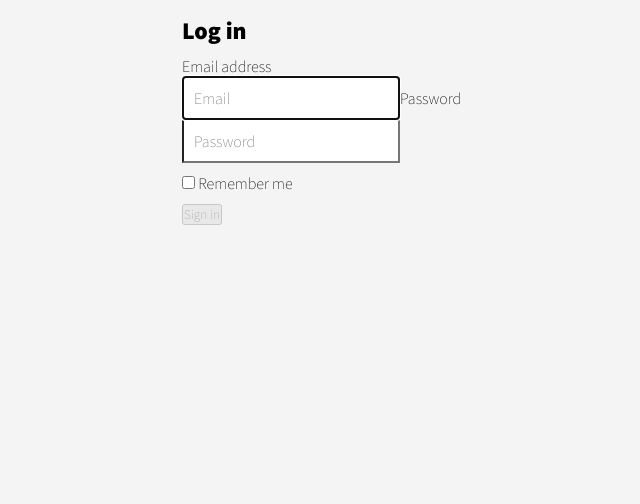
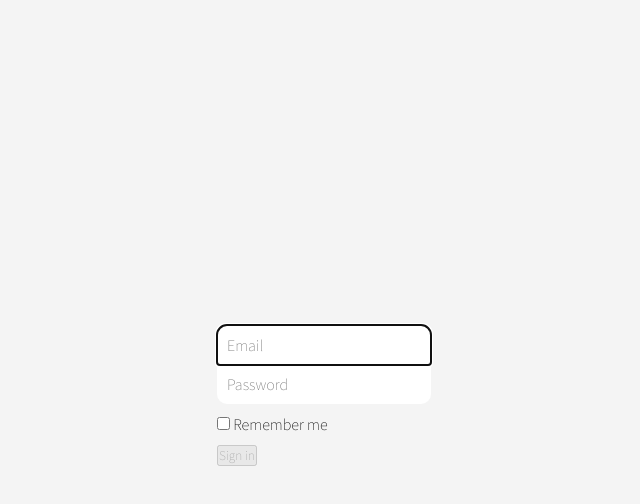
Before and after one commit to p33t00/todo-ang, an Angular app: page /login in a window 1280 px wide. Shown: the top 504 px of the page, without its empty margins (308-948 px from the left). Built offline with nearby package versions, Linux system fonts and the light colour scheme.

Commit message:
backup before system restore

```diff
--- a/package.json
+++ b/package.json
@@ -26,11 +26,12 @@
     "core-js": "^2.5.3",
     "jquery": "^3.3.1",
     "rxjs": "^5.5.6",
+    "typescript": "^2.3.4",
     "webpack": "^3.10.0",
     "zone.js": "^0.8.20"
   },
   "devDependencies": {
-    "@angular/cli": "^1.5.3",
+    "@angular/cli": "^1.6.6",
     "@angular/compiler-cli": "^4.4.6",
     "@angular/language-service": "^4.4.6",
     "@types/jasmine": "~2.5.53",
@@ -48,7 +49,6 @@
     "karma-jasmine-html-reporter": "^0.2.2",
     "protractor": "~5.1.2",
     "ts-node": "~3.2.0",
-    "tslint": "~5.3.2",
-    "typescript": "~2.3.3"
+    "tslint": "~5.3.2"
   }
 }
--- a/src/app/login/login.component.css
+++ b/src/app/login/login.component.css
@@ -1,7 +1,12 @@
 .form-signin {
-  max-width: 330px;
-  padding: 15px;
-  margin: 0 auto;
+  width: 230px;
+  height: 150px;
+  position: absolute;
+  top: 0;
+  bottom: 0;
+  left: 0;
+  right: 0;
+  margin: auto;
 }
 .form-signin .form-signin-heading,
 .form-signin .checkbox {
@@ -24,11 +29,12 @@
 }
 .form-signin input[type="email"] {
   margin-bottom: -1px;
-  border-bottom-right-radius: 0;
-  border-bottom-left-radius: 0;
+  border-radius: 10px 10px 0 0;
+  border: none;
+  color: #000;
 }
 .form-signin input[type="password"] {
   margin-bottom: 10px;
-  border-top-left-radius: 0;
-  border-top-right-radius: 0;
+  border-radius: 0 0 10px 10px;
+  border: none;
 }
--- a/src/app/login/login.component.html
+++ b/src/app/login/login.component.html
@@ -3,8 +3,6 @@
       #f="ngForm"
       (ngSubmit)="onSubmit(f)"
 >
-  <h2 class="form-signin-heading">Log in</h2>
-  <label for="inputEmail" class="sr-only">Email address</label>
   <input
     type="email"
     id="inputEmail"
@@ -12,7 +10,6 @@
     placeholder="Email"
     [formControl]="authForm.controls['email']"
     required autofocus>
-  <label for="inputPassword" class="sr-only">Password</label>
   <input
     type="password"
     id="inputPassword"
@@ -25,5 +22,5 @@
       <input type="checkbox" value="remember-me" [formControl]="authForm.controls['remember']"> Remember me
     </label>
   </div>
-  <button class="btn btn-lg btn-primary btn-block" type="submit" [disabled]="f.invalid">Sign in</button>
+  <button class="btn btn-lg btn-primary" type="submit" [disabled]="f.invalid">Sign in</button>
 </form>
--- a/src/app/login/login.component.ts
+++ b/src/app/login/login.component.ts
@@ -17,6 +17,7 @@ import {Router} from "@angular/router";
 export class LoginComponent implements OnInit {
   authForm: FormGroup;
   message: string;
+  is_email_valid = false;
 
   constructor(
     public fb: FormBuilder,
@@ -24,7 +25,7 @@ export class LoginComponent implements OnInit {
     public router: Router
   ) {
     this.authForm = fb.group({
-      email:  ['', Validators.required],
+      email:  ['', [Validators.required, Validators.email]],
       password:   ['', Validators.required],
       remember:   ['']
     });
@@ -39,5 +40,6 @@ export class LoginComponent implements OnInit {
       err => {if (err.status === 401){_this.message = 'Invalid Credentials'; }}
     );
   }
+
   ngOnInit() {}
 }
--- a/src/app/sidebar-left/directives.ts
+++ /dev/null
@@ -1,23 +0,0 @@
-import {HostListener, Directive, ElementRef, Renderer2, ViewChild} from "@angular/core";
-
-@Directive({
-selector: '[appVmt]'
-})
-export class VerticalMenuDirective {
-/*  @ViewChild('aaa') el: ElementRef;
-  constructor(private elRef: ElementRef, private renderer: Renderer2) {}
-  toggleVerticalMenu = true;
-  @HostListener('click') viewHorizontalMenu() {
-    const nav = document.getElementById('nav');
-    const sidebar_left = this.elRef.nativeElement.querySelector('.sidebar-left');
-    console.log(this.el.nativeElement);
-    this.toggleVerticalMenu = !this.toggleVerticalMenu;
-    if (this.toggleVerticalMenu) {
-      this.renderer.setStyle(nav, 'display', 'block');
-      this.renderer.setStyle(sidebar_left, 'width', '80%');
-    } else {
-      this.renderer.setStyle(nav, 'display', 'none');
-      this.renderer.setStyle(sidebar_left, 'width', 0);
-    }
-  }*/
-}
```
Also changed, not shown: src/app/app.module.ts (+6 -8 lines), 1 other file (tests, documents, lock files or other folders).
